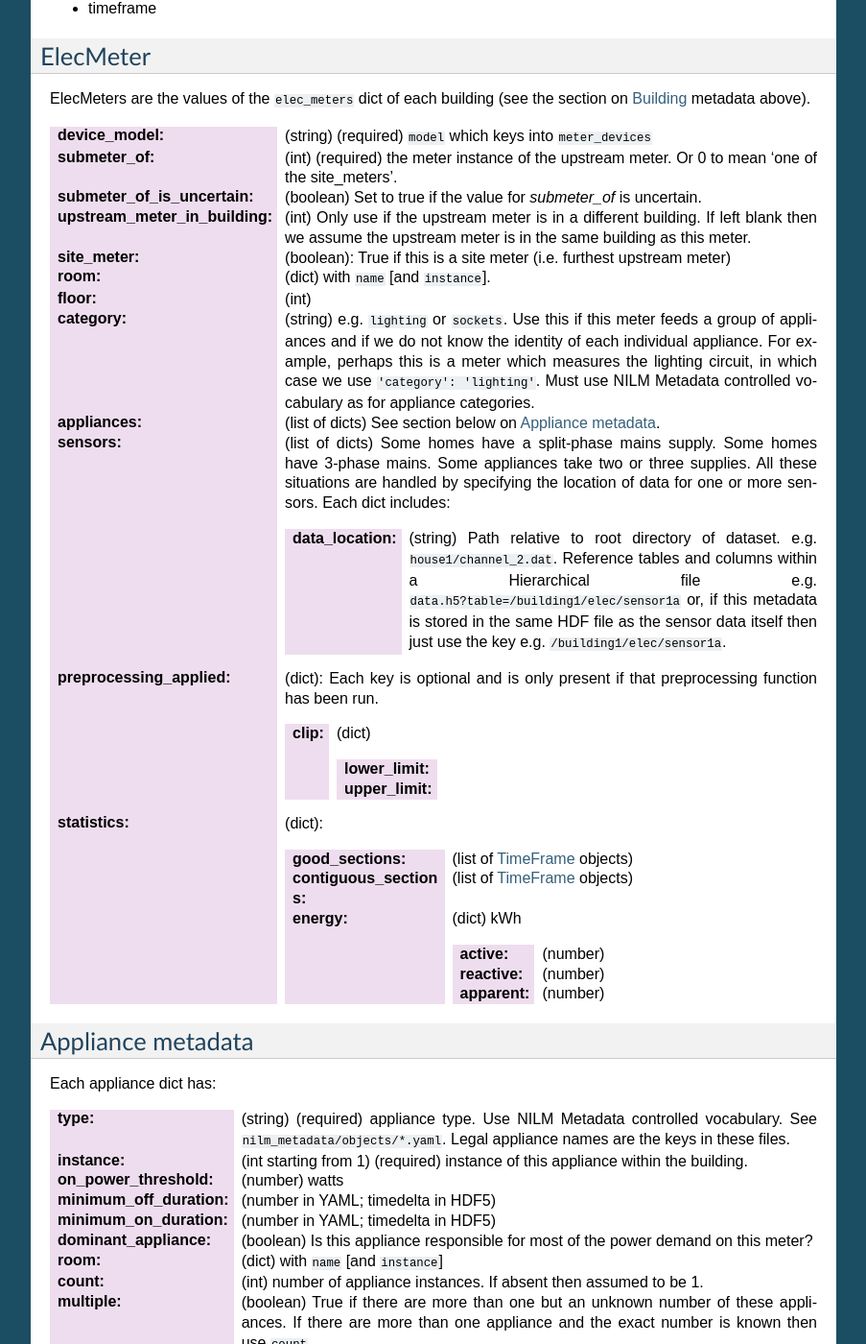
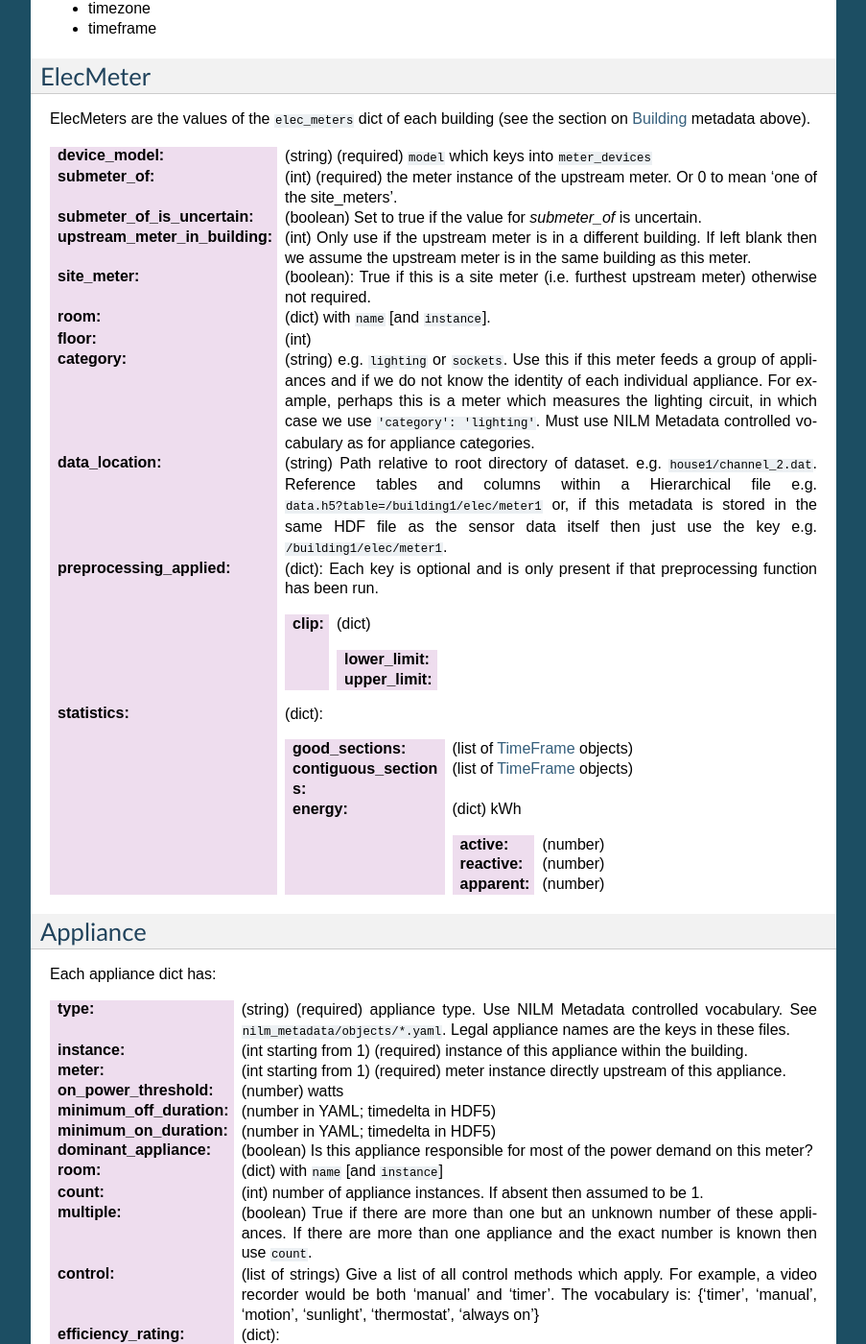
Before and after one commit to nilmtk/nilm_metadata, a Sphinx documentation site: the page built from docs/source/dataset_metadata.rst, in a window 1280 px wide and 1400 px high, scrolled down 2788 px. Shown: the whole window at 96% size, without its empty margins (198-1101 px from the left). Built offline with Sphinx 7.4.7, drawn with Linux system fonts in a browser that asks for light colours; some of the changed text lies outside the part shown.

Commit message:
separated Meter and Appliance

```diff
--- a/docs/source/dataset_metadata.rst
+++ b/docs/source/dataset_metadata.rst
@@ -143,7 +143,9 @@
                 Metadata) metadata.
 :elec_meters: (dict of dicts) (required) Each key is an integer
               (>= 1) representing the meter instance in this building.
-              Each value is an ``ElecMeter``. See section below on `ElecMeter`_.
+              Each value is an ``ElecMeter``. See section below on
+              `ElecMeter`_.
+:appliances: (list of dicts) (required) See section below on `Appliance`_.
 :description: (string)
 :rooms: (list of dicts):
 
@@ -185,7 +187,7 @@
                              then we assume the upstream meter is in
                              the same building as this meter.
 :site_meter: (boolean): True if this is a site meter (i.e. furthest
-             upstream meter)
+             upstream meter) otherwise not required.
 
 :room: (dict) with ``name`` [and ``instance``].
 
@@ -199,20 +201,12 @@
            Must use NILM Metadata controlled vocabulary as for
            appliance categories.
 
-:appliances: (list of dicts) See section below on `Appliance metadata`_.
-
-:sensors: (list of dicts) Some homes have a split-phase mains
-  supply. Some homes have 3-phase mains.  Some
-  appliances take two or three supplies.  All these
-  situations are handled by specifying the location
-  of data for one or more sensors.  Each dict includes:
-
-  :data_location: (string) Path relative to root directory of
+:data_location: (string) Path relative to root directory of
      dataset. e.g. ``house1/channel_2.dat``. Reference
      tables and columns within a Hierarchical
-     file e.g. ``data.h5?table=/building1/elec/sensor1a`` or, if
+     file e.g. ``data.h5?table=/building1/elec/meter1`` or, if
      this metadata is stored in the same HDF file as the
-     sensor data itself then just use the key e.g. ``/building1/elec/sensor1a``.
+     sensor data itself then just use the key e.g. ``/building1/elec/meter1``.
 
 :preprocessing_applied: (dict): Each key is optional and is only
    present if that preprocessing function has been run.
@@ -234,8 +228,8 @@
 
 
 
-Appliance metadata
-------------------
+Appliance
+---------
 
 Each appliance dict has:
 
@@ -244,6 +238,8 @@
        appliance names are the keys in these files.
 :instance: (int starting from 1) (required) instance of this appliance within
            the building.
+:meter: (int starting from 1) (required) meter instance directly
+        upstream of this appliance.
 :on_power_threshold: (number) watts
 :minimum_off_duration: (number in YAML; timedelta in HDF5)
 :minimum_on_duration: (number in YAML; timedelta in HDF5)
```
Also changed, not shown: README.md (+18 -19 lines).
